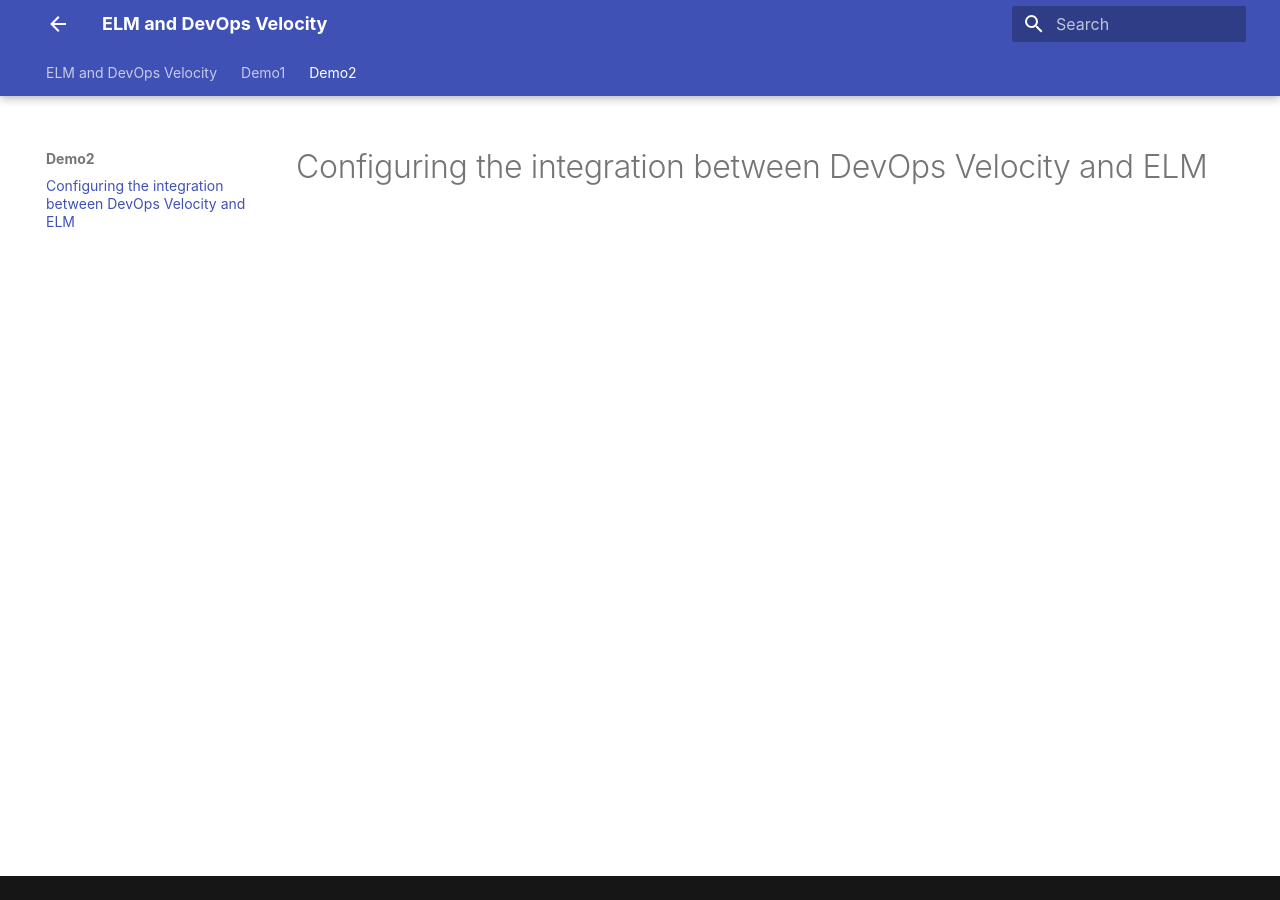
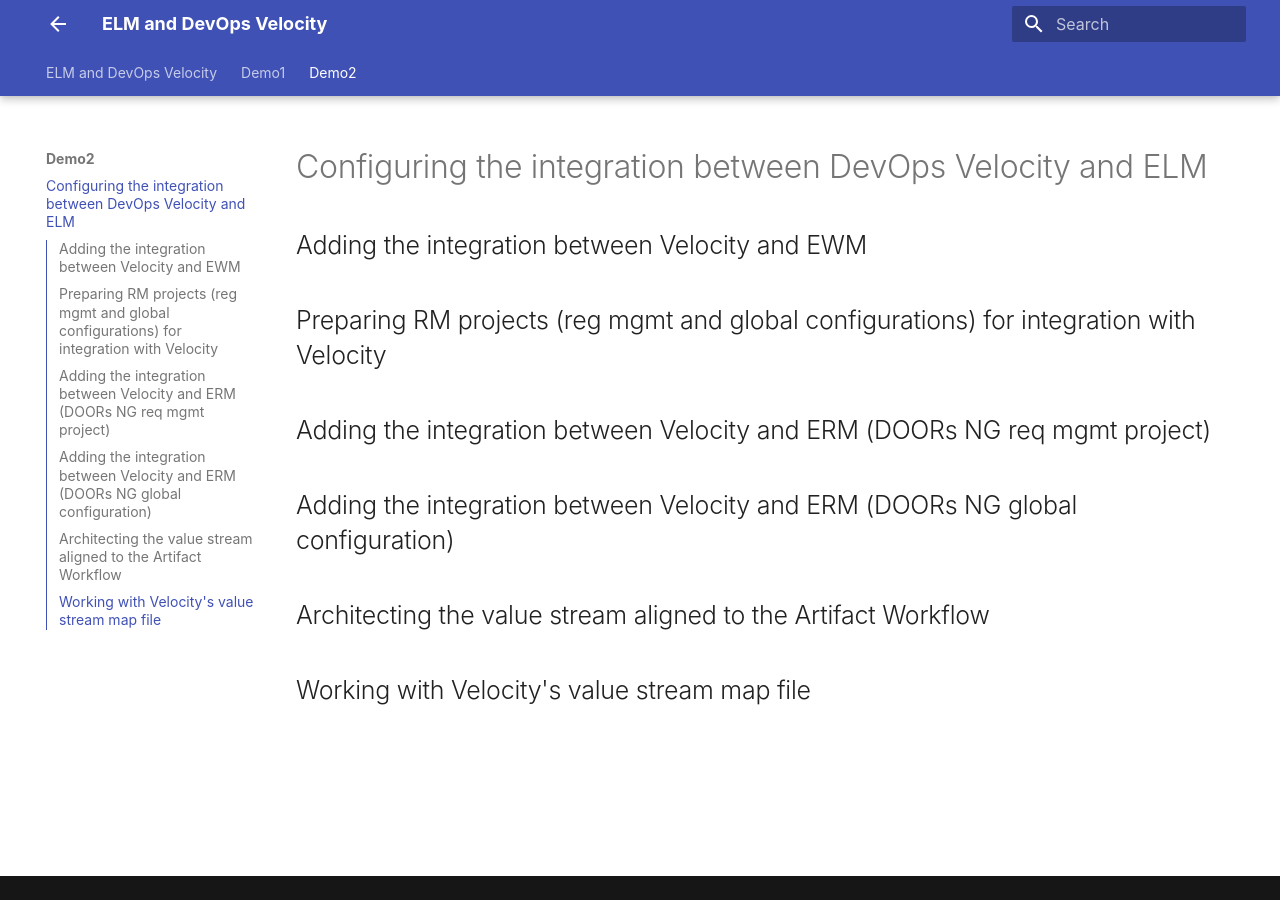
Before and after one commit to DevOpsAutomationLabs/ELM_Velocity, an MkDocs documentation site: the page built from docs/demo2/index.md, in a window 1280 px wide. Built offline with MkDocs 1.6.1 and Material for MkDocs 9.7.7, drawn with Linux system fonts in a browser that asks for light colours.

Commit message:
Added demo hierarchy

```diff
--- a/docs/demo1/index.md
+++ b/docs/demo1/index.md
@@ -1 +1,11 @@
 # Integrating DevOps Velocity with ELM to address Business Challenges
+
+## Velocity Overview
+
+## Understanding the Value Stream
+
+## Working with KPIs and Metrics
+
+## Adding Bottleneck Detection
+
+## Working with DashBoards and Charts
--- a/docs/demo2/index.md
+++ b/docs/demo2/index.md
@@ -1 +1,13 @@
 # Configuring the integration between DevOps Velocity and ELM
+
+## Adding the integration between Velocity and EWM
+
+## Preparing RM projects (reg mgmt and global configurations) for integration with Velocity
+
+## Adding the integration between Velocity and ERM (DOORs NG req mgmt project)
+
+## Adding the integration between Velocity and ERM (DOORs NG global configuration)
+
+## Architecting the value stream aligned to the Artifact Workflow
+
+## Working with Velocity's value stream map file
```
